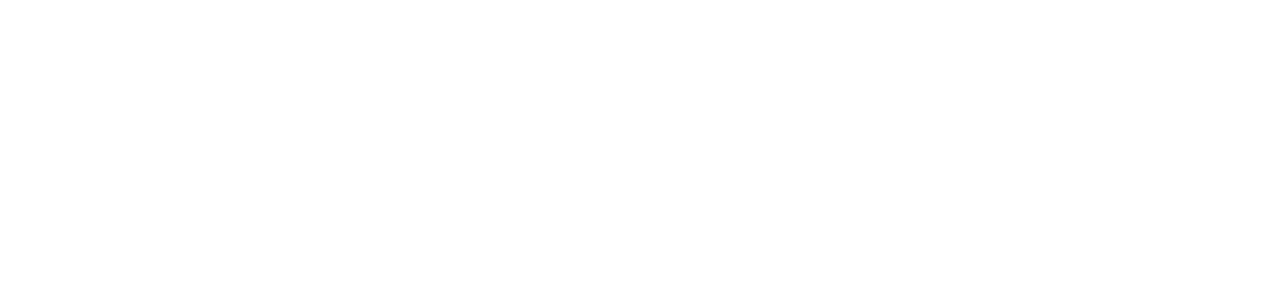
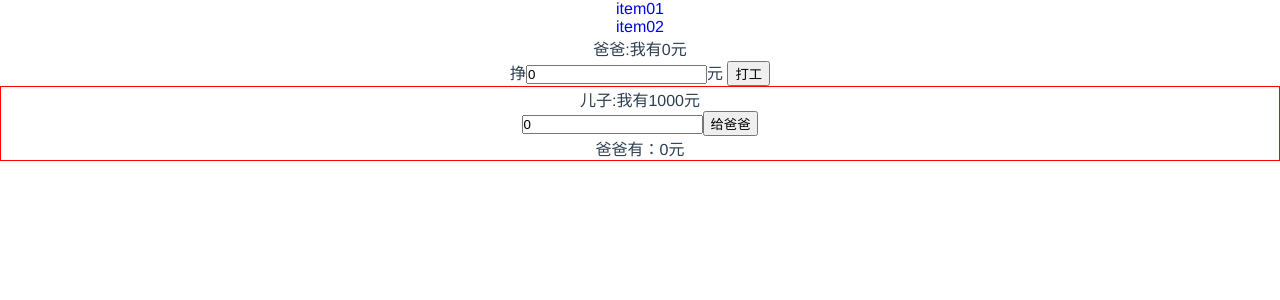
Before and after one commit to JonyJay1326/jay-www, a Vue app: page /#/parent in a window 1280 px wide. Shown: the top 300 px of the page. Built offline with nearby package versions, Linux system fonts and the light colour scheme.

Commit message:
:rocket: compontents

```diff
--- /dev/null
+++ b/src/components/Item01.vue
@@ -0,0 +1,27 @@
+<template>
+  <div class="item01">
+    <div>儿子:我有{{childTotle}}元</div>
+    <div>爸爸有：{{fatherTotle}}元</div>
+  </div>
+</template>
+<script type="text/javascript">
+import { mapState} from 'vuex'
+export default {
+  name: "item01",
+  data() {
+    return {
+
+    };
+  },
+  computed: {
+    ...mapState({
+      fatherTotle: state => +state.a.fatherTotle,
+      childTotle: state => +state.a.childTotle
+    })
+  },
+  methods: {
+  }
+};
+</script>
+<style>
+</style>
--- /dev/null
+++ b/src/components/Item02.vue
@@ -0,0 +1,29 @@
+<template>
+    <div class="parent">
+        <p v-if="pocketMoney < 300">儿子: {{ pocketMoney }}太少了，不够 </p>
+        <p v-else>儿子: 谢谢老爸！</p>
+        <button v-if="pocketMoney > 300" @click="repay">点击有惊喜</button>
+    </div>
+</template>
+<script type="text/javascript">
+export default {
+    name: 'kid',
+    props: {
+        money: Number
+    },
+    data () {
+        return {
+        }
+    },
+    computed: {
+        pocketMoney () {
+            return this.money;
+        }
+    },
+    methods: {
+        repay () {
+            this.$emit('repay',this.pocketMoney-300)
+        }
+    }
+}
+</script>
--- /dev/null
+++ b/src/components/Kid.vue
@@ -0,0 +1,44 @@
+<template>
+  <div class="kid">
+    <div>儿子:我有{{childTotle}}元</div>
+    <input type="text" v-model="moneyToGive">
+    <button @click="doGive">给爸爸</button>
+    <div>爸爸有：{{fatherTotle}}元</div>
+  </div>
+</template>
+<script type="text/javascript">
+import { mapState, mapMutations } from 'vuex'
+export default {
+  name: "kid",
+  props: {
+    money: Number
+  },
+  data() {
+    return {
+      moneyToGive:0
+    };
+  },
+  computed: {
+    fatherTotle:function(){
+      return +this.money
+    },
+    ...mapState({
+      // fatherTotle: state => state.a.fatherTotle,
+      childTotle: state => + state.a.childTotle
+    })
+  },
+  methods: {
+    ...mapMutations([
+       'giveToFather'
+     ]),
+     doGive(){
+       this.$store.commit('giveToFather',this.moneyToGive)
+     }
+  }
+};
+</script>
+<style>
+.kid {
+  border: 1px solid red;
+}
+</style>
--- /dev/null
+++ b/src/components/NextItem.vue
@@ -0,0 +1,31 @@
+<template>
+  <div class="parent">
+
+  </div>
+</template>
+<script>
+import { mapState, mapMutations } from 'vuex'
+import kid from "@/components/Kid.vue"
+export default {
+  name: "parent",
+  data() {
+    return {
+
+    };
+  },
+  components: {kid},
+  methods: {
+     ...mapMutations([
+
+     ]),
+     doEarn(){
+
+     }
+  },
+  computed:{
+    ...mapState({
+
+    })
+  }
+};
+</script>
--- /dev/null
+++ b/src/components/Parent.vue
@@ -0,0 +1,41 @@
+<template>
+  <div class="parent">
+    <ul>
+      <router-link :to="{name:'Item01'}"><li>item01</li></router-link>
+      <router-link :to="{name:'Item02'}"><li>item02</li></router-link>
+      <span>爸爸:我有{{fatherTotle}}元</span>
+      <div>
+        挣<input v-model="moneyToEarn">元
+       <button @click="doEarn">打工</button></div>
+
+      <kid :money="fatherTotle"></kid>
+    </ul>
+  </div>
+</template>
+<script>
+import { mapState, mapMutations } from 'vuex'
+import kid from "@/components/Kid.vue"
+export default {
+  name: "parent",
+  data() {
+    return {
+      moneyToEarn:0
+    };
+  },
+  components: {kid},
+  methods: {
+     ...mapMutations([
+       'earnMoney'
+     ]),
+     doEarn(){
+       console.log(+this.moneyToEarn)
+       this.$store.commit('earnMoney', +this.moneyToEarn)
+     }
+  },
+  computed:{
+    ...mapState({
+      fatherTotle:state=>+state.a.fatherTotle
+    })
+  }
+};
+</script>
--- a/src/main.js
+++ b/src/main.js
@@ -3,12 +3,14 @@
 import Vue from 'vue'
 import App from './App'
 import router from './router'
+import store from './store'
 Vue.config.productionTip = false
 
 /* eslint-disable no-new */
 new Vue({
   el: '#app',
   router,
+  store,
   template: '<App/>',
   components: { App }
 })
--- a/src/router/index.js
+++ b/src/router/index.js
@@ -1,6 +1,12 @@
 import Vue from 'vue'
 import Router from 'vue-router'
-import MainPage from '@/pages/MainPage'
+import MainPage from '@/pages/MainPage.vue'
+import Parent from '@/components/Parent.vue'
+import Item01 from '@/components/Item01.vue'
+import Item02 from '@/components/Item02.vue'
+import NextItem from '@/components/NextItem.vue'
+
+
 Vue.use(Router)
 export default new Router({
   routes: [
@@ -12,6 +18,26 @@
       path: '/index',
       name: 'MainPage',
       component: MainPage
+    },
+    {
+      path: '/parent',
+      name: 'Parent',
+      component: Parent
+    },
+    {
+      path: '/item01',
+      name: 'Item01',
+      component: Item01
+    },
+    {
+      path: '/item02',
+      name: 'Item02',
+      component: Item02
+    },
+    {
+      path:'/nextItem',
+      name:'NextItem',
+      component:NextItem
     }
   ]
 })
--- /dev/null
+++ b/src/store/index.js
@@ -0,0 +1,11 @@
+import Vue from 'vue'
+import Vuex from 'vuex'
+import a from './modules/a.js'
+
+Vue.use(Vuex)
+
+export default new Vuex.Store({
+  modules: {
+    a,
+  }
+})
--- /dev/null
+++ b/src/store/modules/a.js
@@ -0,0 +1,27 @@
+const state = {
+  fatherTotle: 0,
+  childTotle: 1000
+}
+
+const mutations = {
+  giveToFather(state, payload) {
+    state.fatherTotle = +state.fatherTotle + +payload;
+    state.childTotle = +state.childTotle - +payload;
+  },
+  earnMoney(state, payload) {
+    state.fatherTotle += payload;
+  }
+}
+const getters = {
+
+}
+
+const actions = {
+
+}
+
+export default {
+  state,
+  mutations,
+  actions
+}
```
